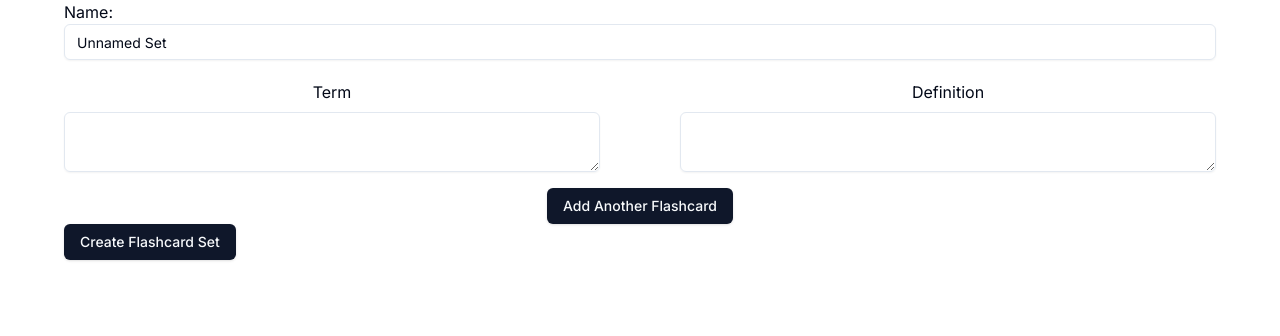
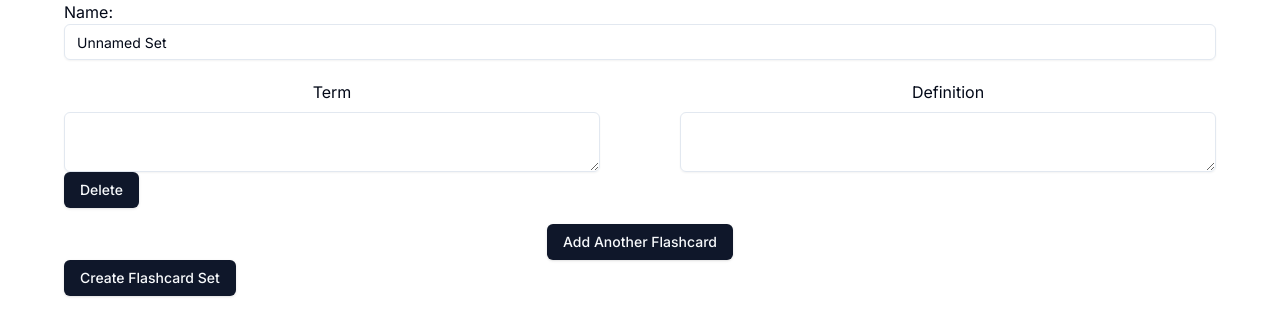
Before and after one commit to maarao/vidlet, a Next.js app: page /create in a window 1280 px wide. Shown: the top 336 px of the page. Built offline with nearby package versions, Linux system fonts and the light colour scheme.

Commit message:
feat: implemented deleting individual flashcards

```diff
--- a/app/create/components/Flashcard.tsx
+++ b/app/create/components/Flashcard.tsx
@@ -1,15 +1,19 @@
 'use client'
 
 import { useState } from "react";
-import { Input } from "@/components/ui/input";
 import { Textarea } from "@/components/ui/textarea";
+import { Button } from "@/components/ui/button";
 
-const Flashcard = (props: { flashcards, index }) => {
+const Flashcard = (props: { flashcards, index, numFlashcards, onDelete }) => {
     const [term, setTerm] = useState<string>("");
     const [definition, setDefinition] = useState<string>("");
 
     const addFlashcard = () => {
         props.flashcards.cards[props.index] = ({term: term, definition: definition});
+    }
+
+    const removeComponent = () => {
+        props.onDelete(props.index);
     }
 
     return (
@@ -22,6 +26,7 @@ const Flashcard = (props: { flashcards, index }) => {
                     <Textarea value={definition} onChange={(e) => {setDefinition(e.target.value)}} onBlur={addFlashcard} />
                 </div>
             </div>
+            <Button onClick={removeComponent}>Delete</Button>
         </div>
     )
 }
--- a/app/create/page.tsx
+++ b/app/create/page.tsx
@@ -44,9 +44,15 @@ const Create = () => {
     const createFlashcardSet = () => {
         updateUid();
 
-        localStorage.setItem("study-set-" + flashcards.key.toString(), JSON.stringify(flashcards));
+        localStorage.setItem("study-set-" + flashcards.key.toString(), JSON.stringify({...flashcards, cards: flashcards.cards.filter((card) => card.definition !== "" || card.term !== "")}));
 
         cleanUp();
+    }
+
+    const removeFlashcard = (indexToRemove) => {
+        setNumFlashcards(numFlashcards.filter((_, index) => index !== indexToRemove));
+        const updatedCards = flashcards.cards.filter((_, index) => index !== indexToRemove);
+        setFlashcards({ ...flashcards, cards: updatedCards });
     }
 
     return (
@@ -62,7 +68,7 @@ const Create = () => {
 
             {numFlashcards.map((num) => (
                 <div className="pb-4" key={num}>
-                    <Flashcard flashcards={flashcards} index={num} />
+                    <Flashcard flashcards={flashcards} index={num} numFlashcards={numFlashcards} onDelete={removeFlashcard} />
                 </div>
             ))}
 
```
